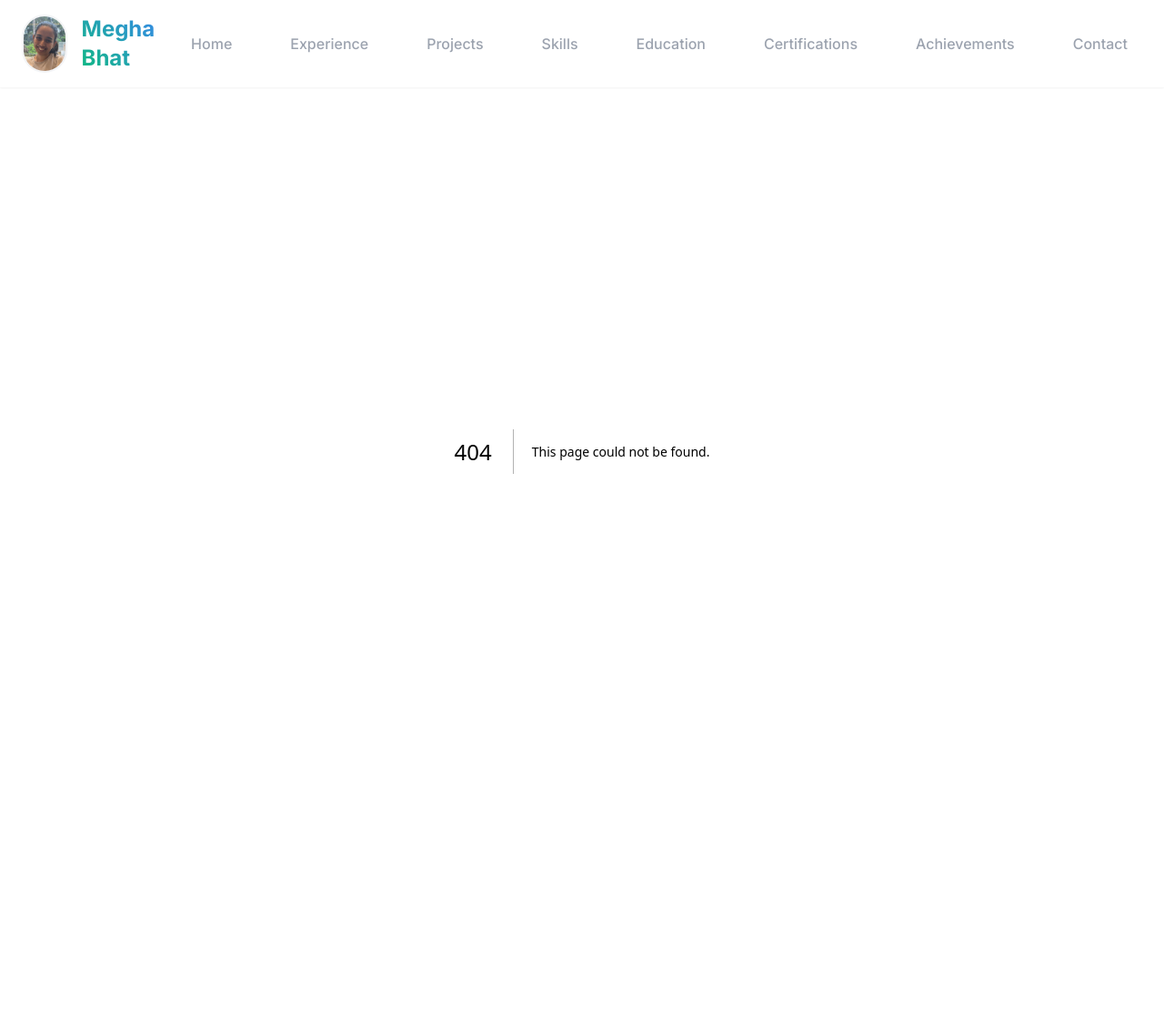
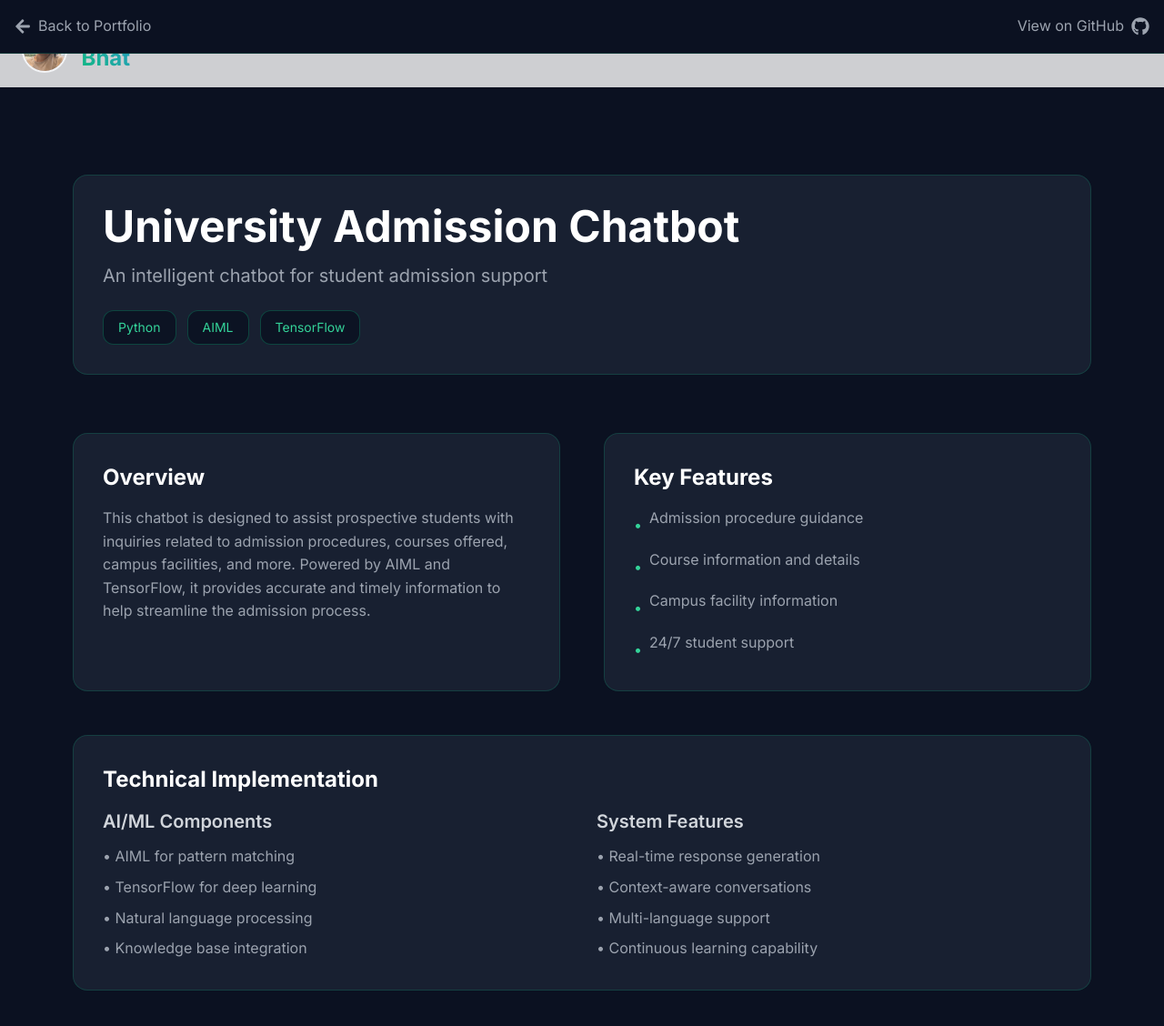
Before and after one commit to meghajbhat/portfolio, a Next.js app: page /experience/university-chatbot in a window 1280 px wide. Before the commit this address had no page. Shown: the top 1128 px of the page at 91% size. Before the commit the page ends 896 px from the top, so only its background shows below. Built offline with nearby package versions, Linux system fonts and the light colour scheme.

Commit message:
project ui change1

```diff
--- /dev/null
+++ b/app/experience/university-chatbot/page.tsx
@@ -0,0 +1,123 @@
+import React from 'react';
+import Link from 'next/link';
+import { FaGithub, FaArrowLeft } from 'react-icons/fa';
+
+export default function UniversityChatbotPage() {
+  return (
+    <div className="min-h-screen bg-[#0B1121] text-white">
+      {/* Navigation */}
+      <nav className="fixed top-0 left-0 right-0 z-50 bg-[#0B1121] border-b border-emerald-500/20">
+        <div className="container mx-auto px-4 py-4">
+          <div className="flex items-center justify-between">
+            <Link
+              href="/"
+              className="flex items-center gap-2 text-gray-400 hover:text-emerald-400 transition-colors group"
+            >
+              <FaArrowLeft className="text-lg group-hover:-translate-x-1 transition-transform" />
+              <span>Back to Portfolio</span>
+            </Link>
+            <a
+              href="https://github.com/meghajbhat/university-chatbot"
+              target="_blank"
+              className="flex items-center gap-2 text-gray-400 hover:text-emerald-400 transition-colors group"
+            >
+              <span>View on GitHub</span>
+              <FaGithub className="text-xl group-hover:scale-110 transition-transform" />
+            </a>
+          </div>
+        </div>
+      </nav>
+
+      {/* Main Content */}
+      <main className="pt-24 pb-16">
+        <div className="container mx-auto px-4 max-w-6xl">
+          {/* Project Header */}
+          <div className="relative mb-16 group">
+            <div className="absolute inset-0 bg-gradient-to-r from-purple-500/20 via-emerald-500/20 to-blue-500/20 rounded-2xl opacity-0 group-hover:opacity-100 transition-opacity duration-500"></div>
+            <div className="relative bg-[#1A2333]/90 backdrop-blur-sm rounded-2xl p-8 border border-emerald-500/20 group-hover:border-emerald-500/50 transition-all duration-500">
+              <h1 className="text-4xl md:text-5xl font-bold mb-4 text-white group-hover:text-emerald-400 transition-colors duration-300">
+                University Admission Chatbot
+              </h1>
+              <p className="text-xl text-gray-400 mb-6">
+                An intelligent chatbot for student admission support
+              </p>
+              <div className="flex flex-wrap gap-3">
+                <span className="px-4 py-2 text-sm rounded-xl bg-[#0B1121]/80 text-emerald-400 border border-emerald-500/30 group-hover:border-emerald-500/70 transition-all duration-300">Python</span>
+                <span className="px-4 py-2 text-sm rounded-xl bg-[#0B1121]/80 text-emerald-400 border border-emerald-500/30 group-hover:border-emerald-500/70 transition-all duration-300">AIML</span>
+                <span className="px-4 py-2 text-sm rounded-xl bg-[#0B1121]/80 text-emerald-400 border border-emerald-500/30 group-hover:border-emerald-500/70 transition-all duration-300">TensorFlow</span>
+              </div>
+            </div>
+          </div>
+
+          {/* Project Details */}
+          <div className="grid grid-cols-1 md:grid-cols-2 gap-12">
+            {/* Overview */}
+            <div className="relative group">
+              <div className="absolute inset-0 bg-gradient-to-br from-purple-500/20 via-emerald-500/20 to-blue-500/20 rounded-2xl opacity-0 group-hover:opacity-100 transition-opacity duration-500"></div>
+              <div className="relative bg-[#1A2333]/90 backdrop-blur-sm rounded-2xl p-8 border border-emerald-500/20 group-hover:border-emerald-500/50 transition-all duration-500 h-full">
+                <h2 className="text-2xl font-bold mb-4 text-white group-hover:text-emerald-400 transition-colors duration-300">Overview</h2>
+                <p className="text-gray-400">
+                  This chatbot is designed to assist prospective students with inquiries related to admission procedures, courses offered, campus facilities, and more. Powered by AIML and TensorFlow, it provides accurate and timely information to help streamline the admission process.
+                </p>
+              </div>
+            </div>
+
+            {/* Features */}
+            <div className="relative group">
+              <div className="absolute inset-0 bg-gradient-to-br from-blue-500/20 via-purple-500/20 to-emerald-500/20 rounded-2xl opacity-0 group-hover:opacity-100 transition-opacity duration-500"></div>
+              <div className="relative bg-[#1A2333]/90 backdrop-blur-sm rounded-2xl p-8 border border-emerald-500/20 group-hover:border-emerald-500/50 transition-all duration-500 h-full">
+                <h2 className="text-2xl font-bold mb-4 text-white group-hover:text-emerald-400 transition-colors duration-300">Key Features</h2>
+                <ul className="space-y-3 text-gray-400">
+                  <li className="flex items-start gap-2">
+                    <span className="text-emerald-400 mt-2">•</span>
+                    <span>Admission procedure guidance</span>
+                  </li>
+                  <li className="flex items-start gap-2">
+                    <span className="text-emerald-400 mt-2">•</span>
+                    <span>Course information and details</span>
+                  </li>
+                  <li className="flex items-start gap-2">
+                    <span className="text-emerald-400 mt-2">•</span>
+                    <span>Campus facility information</span>
+                  </li>
+                  <li className="flex items-start gap-2">
+                    <span className="text-emerald-400 mt-2">•</span>
+                    <span>24/7 student support</span>
+                  </li>
+                </ul>
+              </div>
+            </div>
+
+            {/* Technical Details */}
+            <div className="relative group md:col-span-2">
+              <div className="absolute inset-0 bg-gradient-to-br from-emerald-500/20 via-blue-500/20 to-purple-500/20 rounded-2xl opacity-0 group-hover:opacity-100 transition-opacity duration-500"></div>
+              <div className="relative bg-[#1A2333]/90 backdrop-blur-sm rounded-2xl p-8 border border-emerald-500/20 group-hover:border-emerald-500/50 transition-all duration-500">
+                <h2 className="text-2xl font-bold mb-4 text-white group-hover:text-emerald-400 transition-colors duration-300">Technical Implementation</h2>
+                <div className="grid grid-cols-1 md:grid-cols-2 gap-8">
+                  <div>
+                    <h3 className="text-xl font-semibold mb-3 text-gray-300">AI/ML Components</h3>
+                    <ul className="space-y-2 text-gray-400">
+                      <li>• AIML for pattern matching</li>
+                      <li>• TensorFlow for deep learning</li>
+                      <li>• Natural language processing</li>
+                      <li>• Knowledge base integration</li>
+                    </ul>
+                  </div>
+                  <div>
+                    <h3 className="text-xl font-semibold mb-3 text-gray-300">System Features</h3>
+                    <ul className="space-y-2 text-gray-400">
+                      <li>• Real-time response generation</li>
+                      <li>• Context-aware conversations</li>
+                      <li>• Multi-language support</li>
+                      <li>• Continuous learning capability</li>
+                    </ul>
+                  </div>
+                </div>
+              </div>
+            </div>
+          </div>
+        </div>
+      </main>
+    </div>
+  );
+}
--- a/app/page.tsx
+++ b/app/page.tsx
@@ -396,7 +396,7 @@ export default function Home() {
           {/* 3D Grid Layout */}
           <div className="grid grid-cols-1 md:grid-cols-2 lg:grid-cols-3 gap-12 perspective-1000">
             {/* Patient Records Management System */}
-            <div className="group">
+            <Link href="/experience/patient-records" className="group">
               <div className="relative h-[400px] rounded-2xl overflow-hidden transform-gpu transition-all duration-500 hover:scale-105 hover:-rotate-2 hover:translate-y-[-10px] preserve-3d">
                 {/* Background Gradient Animation */}
                 <div className="absolute inset-0 bg-gradient-to-br from-emerald-500/20 via-blue-500/20 to-purple-500/20 opacity-0 group-hover:opacity-100 transition-opacity duration-500"></div>
@@ -422,7 +422,7 @@ export default function Home() {
 
                   {/* Project Description */}
                   <p className="text-gray-400 mb-8 line-clamp-3">
-                    A comprehensive web application designed for efficient hospital operations management, featuring patient record tracking, appointment scheduling, and medical history management.
+                    A web-based application for efficient hospital operations management, featuring patient records, appointments, prescriptions, and billing with role-based access control.
                   </p>
 
                   {/* Tech Stack */}
@@ -438,10 +438,10 @@ export default function Home() {
                   <div className="absolute inset-0 bg-gradient-to-t from-emerald-500/10 to-transparent opacity-0 group-hover:opacity-100 transition-opacity duration-500"></div>
                 </div>
               </div>
-            </div>
+            </Link>
 
             {/* AI-Powered Chatbot */}
-            <div className="group">
+            <Link href="/experience/chatbot" className="group">
               <div className="relative h-[400px] rounded-2xl overflow-hidden transform-gpu transition-all duration-500 hover:scale-105 hover:rotate-2 hover:translate-y-[-10px] preserve-3d">
                 {/* Background Gradient Animation */}
                 <div className="absolute inset-0 bg-gradient-to-br from-blue-500/20 via-purple-500/20 to-emerald-500/20 opacity-0 group-hover:opacity-100 transition-opacity duration-500"></div>
@@ -467,15 +467,15 @@ export default function Home() {
 
                   {/* Project Description */}
                   <p className="text-gray-400 mb-8 line-clamp-3">
-                    An advanced chatbot system leveraging natural language processing for intelligent conversations and automated responses.
+                    A simple chatbot using OpenAI's GPT-3.5-turbo model with client-server architecture for natural language processing and intelligent responses.
                   </p>
 
                   {/* Tech Stack */}
                   <div className="absolute bottom-8 left-8 right-8">
                     <div className="flex flex-wrap gap-3">
                       <span className="px-4 py-2 text-sm rounded-xl bg-[#0B1121]/80 text-emerald-400 border border-emerald-500/30 group-hover:border-emerald-500/70 transition-all duration-300">Python</span>
-                      <span className="px-4 py-2 text-sm rounded-xl bg-[#0B1121]/80 text-emerald-400 border border-emerald-500/30 group-hover:border-emerald-500/70 transition-all duration-300">TensorFlow</span>
-                      <span className="px-4 py-2 text-sm rounded-xl bg-[#0B1121]/80 text-emerald-400 border border-emerald-500/30 group-hover:border-emerald-500/70 transition-all duration-300">NLP</span>
+                      <span className="px-4 py-2 text-sm rounded-xl bg-[#0B1121]/80 text-emerald-400 border border-emerald-500/30 group-hover:border-emerald-500/70 transition-all duration-300">ChatGPT API</span>
+                      <span className="px-4 py-2 text-sm rounded-xl bg-[#0B1121]/80 text-emerald-400 border border-emerald-500/30 group-hover:border-emerald-500/70 transition-all duration-300">Networks</span>
                     </div>
                   </div>
 
@@ -483,10 +483,10 @@ export default function Home() {
                   <div className="absolute inset-0 bg-gradient-to-t from-emerald-500/10 to-transparent opacity-0 group-hover:opacity-100 transition-opacity duration-500"></div>
                 </div>
               </div>
-            </div>
+            </Link>
 
-            {/* Portfolio Website */}
-            <div className="group">
+            {/* University Admission Chatbot */}
+            <Link href="/experience/university-chatbot" className="group">
               <div className="relative h-[400px] rounded-2xl overflow-hidden transform-gpu transition-all duration-500 hover:scale-105 hover:-rotate-2 hover:translate-y-[-10px] preserve-3d">
                 {/* Background Gradient Animation */}
                 <div className="absolute inset-0 bg-gradient-to-br from-purple-500/20 via-emerald-500/20 to-blue-500/20 opacity-0 group-hover:opacity-100 transition-opacity duration-500"></div>
@@ -497,12 +497,12 @@ export default function Home() {
                   <div className="flex justify-between items-start mb-6">
                     <div className="space-y-2">
                       <h3 className="text-2xl font-bold text-white group-hover:text-emerald-400 transition-colors duration-300">
-                        Portfolio Website
+                        University Admission Chatbot
                       </h3>
-                      <p className="text-gray-400">Personal Portfolio Showcase</p>
+                      <p className="text-gray-400">Student Support System</p>
                     </div>
                     <a
-                      href="https://github.com/meghajbhat/portfolio"
+                      href="https://github.com/meghajbhat/university-chatbot"
                       target="_blank"
                       className="w-12 h-12 rounded-xl bg-[#0B1121]/80 flex items-center justify-center border border-emerald-500/30 group-hover:border-emerald-500/70 transition-all duration-300 hover:scale-110"
                     >
@@ -512,15 +512,15 @@ export default function Home() {
 
                   {/* Project Description */}
                   <p className="text-gray-400 mb-8 line-clamp-3">
-                    A modern, responsive portfolio website built with Next.js and Tailwind CSS, featuring 3D animations and interactive elements.
+                    An intelligent chatbot designed to assist prospective students with admission procedures, courses, and campus facilities using AIML and TensorFlow.
                   </p>
 
                   {/* Tech Stack */}
                   <div className="absolute bottom-8 left-8 right-8">
                     <div className="flex flex-wrap gap-3">
-                      <span className="px-4 py-2 text-sm rounded-xl bg-[#0B1121]/80 text-emerald-400 border border-emerald-500/30 group-hover:border-emerald-500/70 transition-all duration-300">Next.js</span>
-                      <span className="px-4 py-2 text-sm rounded-xl bg-[#0B1121]/80 text-emerald-400 border border-emerald-500/30 group-hover:border-emerald-500/70 transition-all duration-300">React</span>
-                      <span className="px-4 py-2 text-sm rounded-xl bg-[#0B1121]/80 text-emerald-400 border border-emerald-500/30 group-hover:border-emerald-500/70 transition-all duration-300">Tailwind</span>
+                      <span className="px-4 py-2 text-sm rounded-xl bg-[#0B1121]/80 text-emerald-400 border border-emerald-500/30 group-hover:border-emerald-500/70 transition-all duration-300">Python</span>
+                      <span className="px-4 py-2 text-sm rounded-xl bg-[#0B1121]/80 text-emerald-400 border border-emerald-500/30 group-hover:border-emerald-500/70 transition-all duration-300">AIML</span>
+                      <span className="px-4 py-2 text-sm rounded-xl bg-[#0B1121]/80 text-emerald-400 border border-emerald-500/30 group-hover:border-emerald-500/70 transition-all duration-300">TensorFlow</span>
                     </div>
                   </div>
 
@@ -528,7 +528,7 @@ export default function Home() {
                   <div className="absolute inset-0 bg-gradient-to-t from-emerald-500/10 to-transparent opacity-0 group-hover:opacity-100 transition-opacity duration-500"></div>
                 </div>
               </div>
-            </div>
+            </Link>
           </div>
         </div>
       </section>
```
